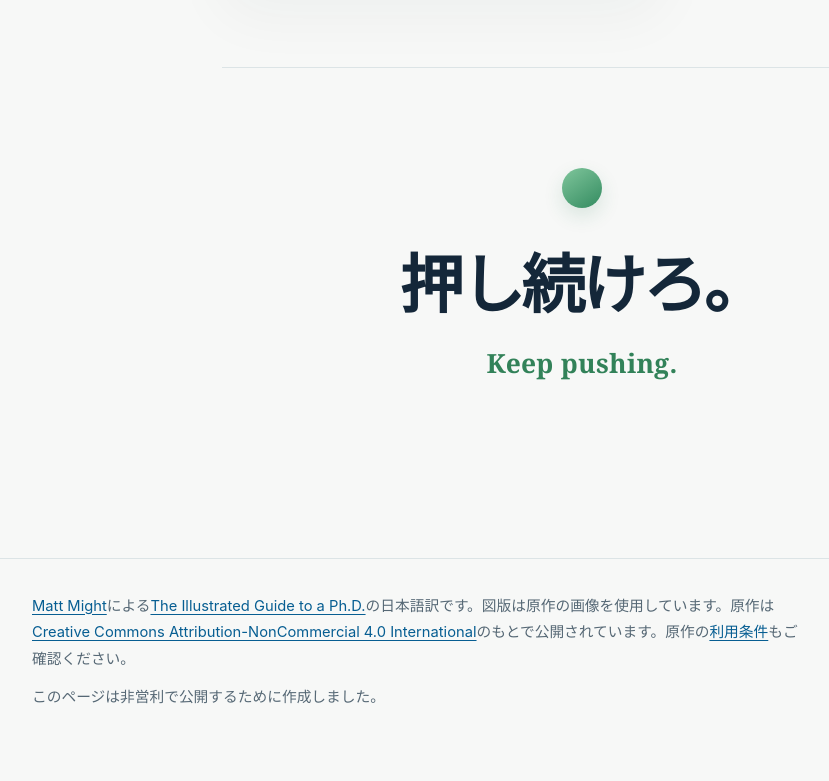
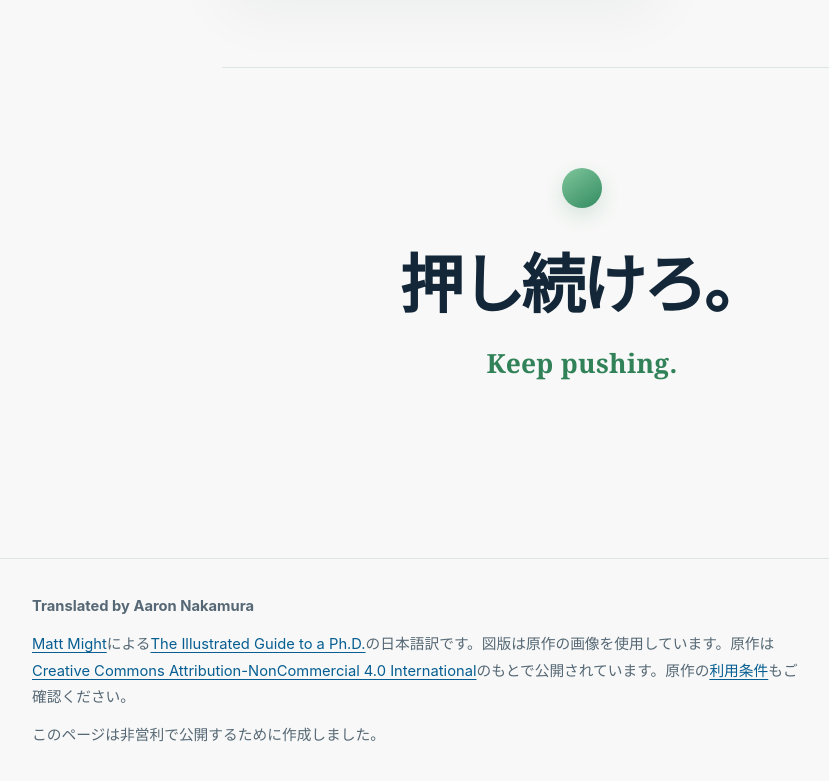
Before and after one commit to aarontnakamura/aarontnakamura.github.io, a plain HTML site: page phd-guide-ja.html in a window 1280 px wide. Shown: the part 6628-7409 px from the top of the page, without its empty margins (58-887 px from the left). Drawn offline with Linux system fonts and the light colour scheme.

Commit message:
Add Japanese guide translator credit

```diff
--- a/phd-guide-ja.html
+++ b/phd-guide-ja.html
@@ -76,6 +76,7 @@
   </main>
 
   <footer><div class="shell">
+    <p><strong>Translated by Aaron Nakamura</strong></p>
     <p><a href="https://matt.might.net/">Matt Might</a>による<a href="https://matt.might.net/articles/phd-school-in-pictures/">The Illustrated Guide to a Ph.D.</a>の日本語訳です。図版は原作の画像を使用しています。原作は<a href="https://creativecommons.org/licenses/by-nc/4.0/">Creative Commons Attribution-NonCommercial 4.0 International</a>のもとで公開されています。原作の<a href="https://matt.might.net/articles/phd-school-in-pictures/#license">利用条件</a>もご確認ください。</p>
     <p>このページは非営利で公開するために作成しました。</p>
   </div></footer>
```
